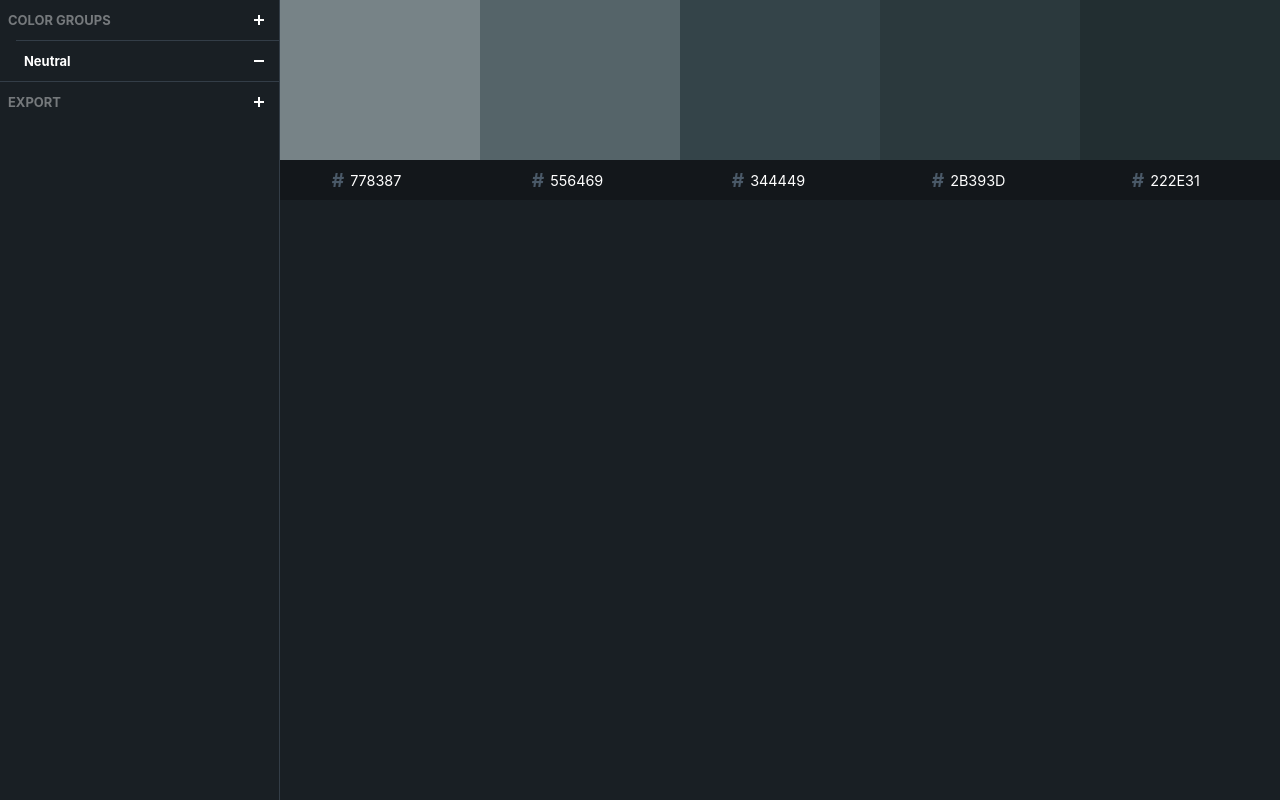
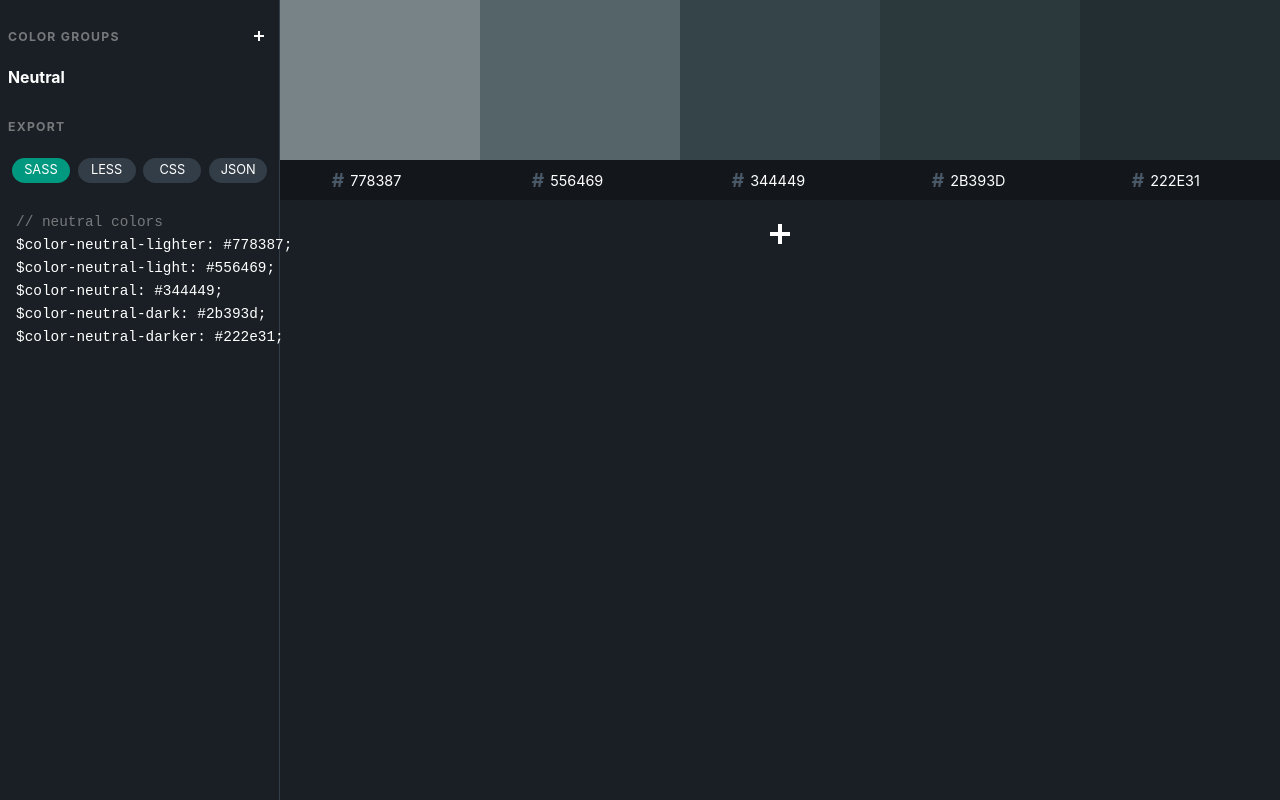
Before and after one commit to aurer/tailor-colors, a React (Create React App) app: page / in a window 1280 px wide. Built offline with nearby package versions, Linux system fonts and the light colour scheme.

Commit message:
Minor interface improvements

```diff
--- a/src/components/ColorContext.js
+++ b/src/components/ColorContext.js
@@ -28,6 +28,7 @@ export class ColorProvider extends React.Component {
 	state = {
 		groups: [new Group(setGroupNames[0])],
 		addGroup: this.addGroup.bind(this),
+		removeLast: this.removeLast.bind(this),
 		removeGroup: this.removeGroup.bind(this),
 		renameGroup: this.renameGroup.bind(this),
 		updateColor: this.updateColor.bind(this),
@@ -36,6 +37,7 @@ export class ColorProvider extends React.Component {
 	};
 
 	addGroup() {
+		console.log('Add group');
 		let groupName = this.nextGroupName();
 		let existingNames = this.state.groups.filter(group => group.name === groupName);
 		if (existingNames.length) {
@@ -60,6 +62,13 @@ export class ColorProvider extends React.Component {
 	removeGroup(id) {
 		let groups = this.state.groups;
 		groups = groups.filter(group => group.id !== id);
+		this.setState({ groups });
+	}
+
+	removeLast() {
+		console.log('Remove group');
+		let groups = this.state.groups;
+		groups.pop();
 		this.setState({ groups });
 	}
 
--- a/src/components/ColorGroups.js
+++ b/src/components/ColorGroups.js
@@ -1,6 +1,7 @@
 import React from 'react';
 import { ColorContext } from './ColorContext';
 import ColorGroup from './ColorGroup';
+import { Add, Remove } from './Icons';
 
 class ColorGroups extends React.Component {
 	render() {
@@ -11,6 +12,10 @@ class ColorGroups extends React.Component {
 						{context.groups.map(group => (
 							<ColorGroup name={group.name} id={group.id} key={group.id} colors={group.colors} context={context} />
 						))}
+						<div className="ColorGroup-footer">
+							{context.groups.length > 1 && <button className="ColorGroup-button" onClick={context.removeLast}><Remove /></button>}
+							<button className="ColorGroup-button" onClick={context.addGroup}><Add /></button>
+						</div>
 					</React.Fragment>
 				)}
 			</ColorContext.Consumer>
--- a/src/components/Menu.js
+++ b/src/components/Menu.js
@@ -10,17 +10,10 @@ class Menu extends React.Component {
 
 	constructor() {
 		super();
-		this.state = {
-			exportVisible: false
-		};
 	}
 
 	handleRename(name, newName) {
 		this.context.renameGroup(name, newName);
-	}
-
-	toggleExportVisible() {
-		this.setState({ exportVisible: !this.state.exportVisible });
 	}
 
 	render() {
@@ -36,13 +29,15 @@ class Menu extends React.Component {
 								</button>
 							</div>
 							<div className="Menu Menu--level2">
-								{context.groups.map(group => (
+								{context.groups.map((group, index) => (
 									<div className="Menu-item" key={group.id}>
 										<Editable className="Menu-title" onChange={this.handleRename.bind(this, group.name)}>
 											<b>{group.name}</b>
-											<button className="Button" onClick={context.removeGroup.bind(this, group.id)}>
-												<Remove />
-											</button>
+											{index > 0 && (
+												<button className="Button" onClick={context.removeGroup.bind(this, group.id)}>
+													<Remove />
+												</button>
+											)}
 										</Editable>
 									</div>
 								))}
@@ -51,11 +46,8 @@ class Menu extends React.Component {
 						<div className="Menu-item Menu-item--export">
 							<div className="Menu-title">
 								<b>Export</b>
-								<button className="Button" onClick={this.toggleExportVisible.bind(this)}>
-									{this.state.exportVisible ? <Remove /> : <Add />}
-								</button>
 							</div>
-							{this.state.exportVisible && <Output />}
+							<Output />
 						</div>
 					</div>
 				)}
--- a/src/components/Output.js
+++ b/src/components/Output.js
@@ -33,8 +33,7 @@ class Output extends React.Component {
 							))}
 						</div>
 						<div className="Output-code">
-							{this.state.language !== 'json' &&
-								context.groups.map(group => this.renderVars(group, this.state.language))}
+							{this.state.language !== 'json' && context.groups.map(group => this.renderVars(group, this.state.language))}
 							{this.state.language === 'json' && this.renderJson(context.groups)}
 						</div>
 					</div>
@@ -53,17 +52,24 @@ class Output extends React.Component {
 	}
 
 	renderVars(group, language) {
-		let name = `// ${group.name}`;
+		let name = `// ${group.name} colors`;
+
 		if (language === 'css') {
-			name = `/* ${group.name} */`;
+			name = `/* ${group.name} colors */`;
 		}
+
 		return (
-			<pre key={group.name}>
-				<span className="comment">{name}</span>
-				{group.colors.map(color => this.renderVar(group.name, color, language))}
-			</pre>
+			<React.Fragment key={group.name}>
+				<pre>
+					<span className="comment">{name}</span>
+					{group.colors.map(color => this.renderVar(group.name, color, language))}
+					<span className="spacer"></span>
+				</pre>
+				<br/>
+			</React.Fragment>
 		);
 	}
+
 	renderVar(groupName, color, language) {
 		let string;
 		let name = colorName(groupName, color);
--- a/src/styles/ColorGroup.scss
+++ b/src/styles/ColorGroup.scss
@@ -13,3 +13,29 @@
 		}
 	}
 }
+
+.ColorGroup-footer {
+	text-align: center;
+	padding: $space-sm 0;
+}
+
+.ColorGroup-button {
+	border: none;
+	background: none;
+	padding: $space-sm $space;
+	cursor: pointer;
+	outline: none;
+
+	svg {
+		width: 20px;
+		height: 20px;
+
+		path {
+			transition: fill .2s;
+		}
+	}
+
+	&:hover path {
+		fill: $color-primary;
+	}
+}
--- a/src/styles/Menu.scss
+++ b/src/styles/Menu.scss
@@ -4,7 +4,6 @@
 	.Menu-item {
 		font-size: 0.9rem;
 		align-items: center;
-		border-top: 1px solid $color-neutral-light;
 
 		.Menu-title {
 			display: flex;
@@ -13,8 +12,11 @@
 			padding: 0.5rem;
 
 			b {
-				font-size: 0.9em;
 				flex: 1;
+			}
+
+			&:hover > .Button {
+				opacity: 1;
 			}
 		}
 
@@ -26,9 +28,10 @@
 			cursor: pointer;
 			padding: 0;
 			border-radius: 2em;
-			transition: background-color 0.2s;
+			transition: background-color 0.2s, opacity 0.2s;
 			padding: 7px;
 			display: flex;
+			opacity: 0;
 
 			svg {
 				margin: auto;
@@ -42,27 +45,26 @@
 }
 
 .Menu--level1 {
-	> .Menu-item:first-of-type {
-		border-top: none;
-	}
+	> .Menu-item > .Menu-title {
+		font-size: 0.85em;
+		text-transform:  uppercase;
+		letter-spacing: 0.1em;
+		padding-bottom: $space-sm;
+		padding-top: $space;
 
-	> .Menu-item > .Menu-title {
 		b {
-			text-transform: uppercase;
 			opacity: 0.4;
 		}
 	}
 }
 
 .Menu--level2 {
-	padding-left: 1rem;
-
 	> .Menu-item > .Menu-title {
 		text-transform: capitalize;
+		font-size: 1.1em;
 	}
 
 	.Menu-item {
-		border-top: 1px solid $color-neutral-light;
 		padding-left: 0;
 	}
 }
--- a/src/styles/Output.scss
+++ b/src/styles/Output.scss
@@ -37,6 +37,11 @@
 
 		pre {
 			margin: 0;
+			line-height: 1.6;
+		}
+
+		.comment {
+			opacity: 0.4;
 		}
 	}
 }
```
